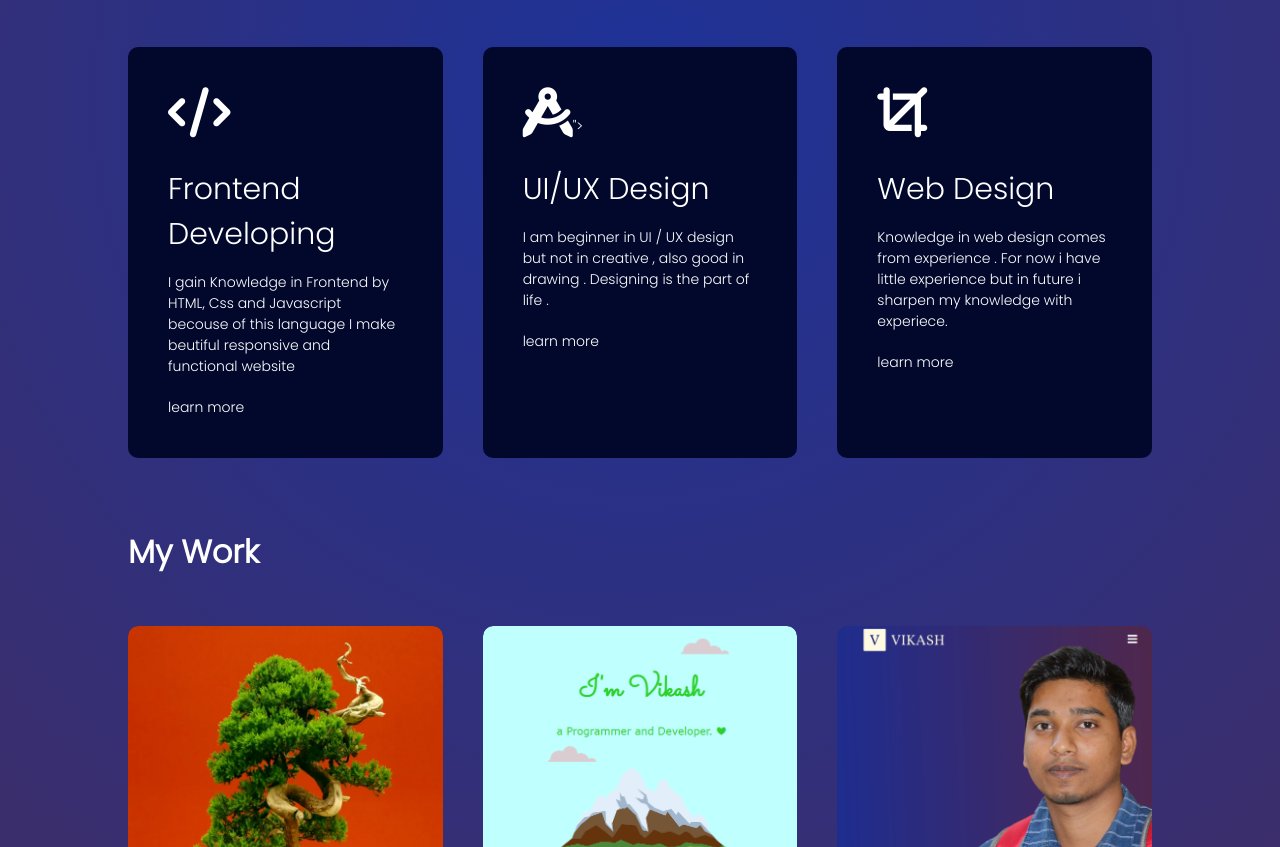
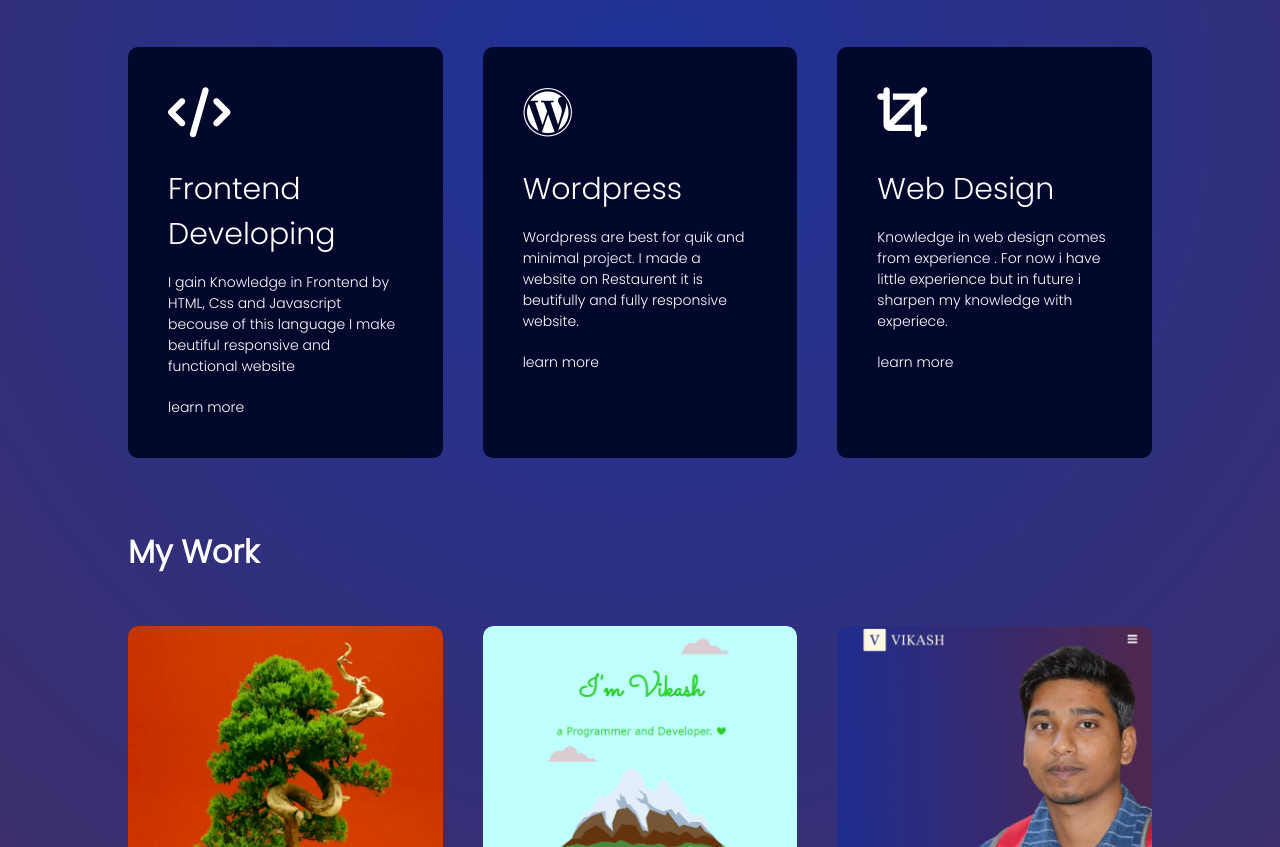
Before and after one commit to vikash-chaurasiya/Portfolio, a plain HTML site: page index.html in a window 1280 px wide. Shown: the part 1620-2467 px from the top of the page. Drawn offline with Linux system fonts and the light colour scheme.

Commit message:
Update index.html

```diff
--- a/index.html
+++ b/index.html
@@ -114,10 +114,10 @@
                     <a href="#">learn more</a>
                 </div>
                 <div>
-                    <i class="fas fa-drafting-compass"></i>">
-                    <h2>UI/UX Design</h2>
-                    <p>I am beginner in UI / UX design but not in creative , also good in drawing .
-                        Designing is the part of life .
+                    <i class="fab fa-wordpress"></i>
+                    <h2>Wordpress</h2>
+                    <p>Wordpress are best for quik and minimal project. I made a website on Restaurent it is beutifully and fully
+                        responsive website.
                     </p>
                     <a href="#">learn more</a>
                 </div>
```
